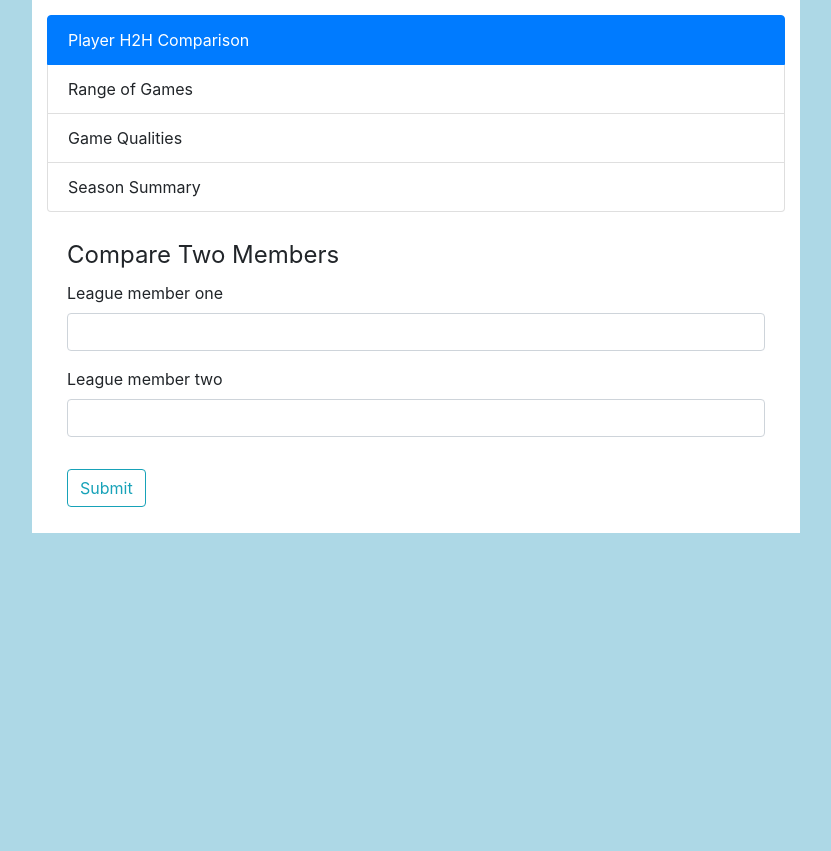
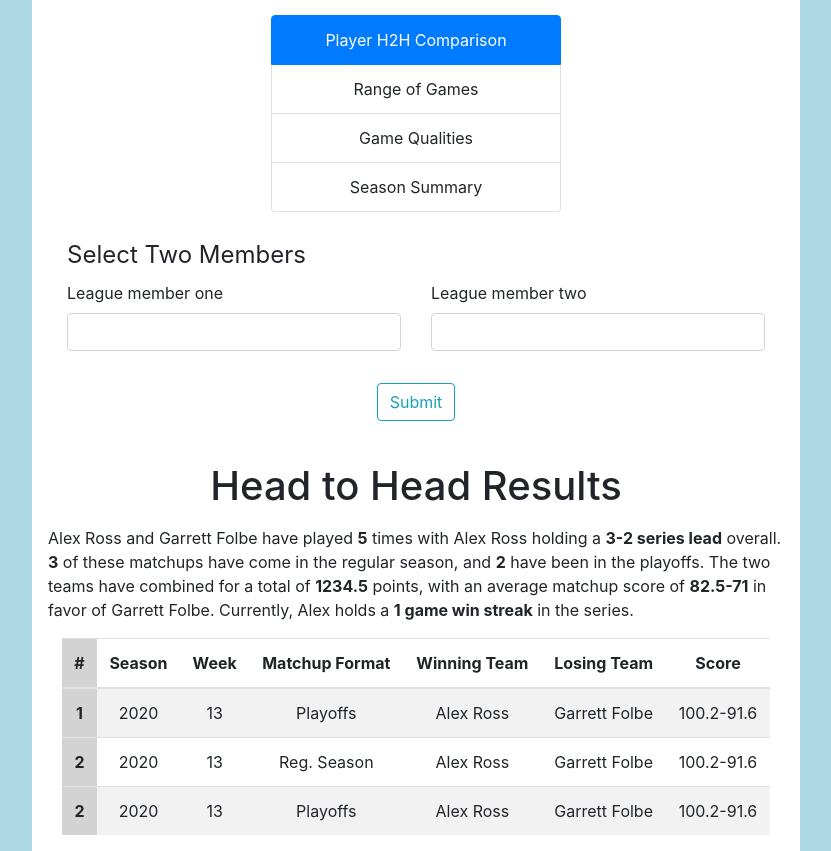
Before and after one commit to gfolbe318/fantasy_football_website, a Flask app: template ff_website/templates/head_to_head.html in a window 1280 px wide. Shown: the part 56-907 px from the top of the page, without its empty margins (224-1055 px from the left). Before the commit the page ends 589 px from the top, so only its background shows below. Run offline with Flask 2, Linux system fonts and the light colour scheme; the template is opened without the code that fills it, so the values that code supplies are empty, except form fields; form fields are guessed from the names that the template uses; some libraries are stand-ins or nearby versions.

Commit message:
head to head template done

```diff
--- a/ff_website/static/css/archives.css
+++ b/ff_website/static/css/archives.css
@@ -5,3 +5,11 @@
   margin-bottom: 15px;
   border-radius: 10px;
 }
+
+.form-control.is-invalid {
+  background-image: none;
+}
+
+#matchup-summary {
+  margin: 1rem;
+}
--- a/ff_website/templates/head_to_head.html
+++ b/ff_website/templates/head_to_head.html
@@ -1,7 +1,7 @@
 {% extends "layout.html" %} {% block content %}
 <div class="container-fluid content">
-  <div class="row">
-    <div class="col-12">
+  <div class="row justify-content-center text-center">
+    <div class="col-lg-5 col-md-7 col-sm-10">
       <ul class="list-group">
         <li class="list-group-item active">Player H2H Comparison</li>
         <li class="list-group-item">Range of Games</li>
@@ -15,7 +15,9 @@
       <form novalidate="novalidate" method="POST">
         <fieldset class="form-group">
           <input type="hidden" name="csrf_token" value="{{ csrf_token() }}" />
-          <legend>Compare Two Members</legend>
+          <legend>Select Two Members</legend>
+          <div class="row">
+            <div class="col-md-6 sol-sm-12">
               <div class="form-group">
                 {{ form.leagueMemberOne.label(class="form-control-md") }} {% if
                 form.leagueMemberOne.errors %} {{
@@ -29,7 +31,8 @@
                 {% else %} {{ form.leagueMemberOne(class="form-control
                 form-control-md") }} {% endif %}
               </div>
-
+            </div>
+            <div class="col-md-6 sol-sm-12">
               <div class="form-group">
                 {{ form.leagueMemberTwo.label(class="form-control-md") }} {% if
                 form.leagueMemberTwo.errors %} {{
@@ -43,12 +46,83 @@
                 {% else %} {{ form.leagueMemberTwo(class="form-control
                 form-control-md") }} {% endif %}
               </div>
+            </div>
+          </div>
         </fieldset>
+        <div class="row">
+          <div class="col-12 text-center">
             <div class="form-group">
               {{ form.submit(class="btn btn-outline-info")}}
+            </div>
+          </div>
         </div>
       </form>
     </div>
   </div>
+  <div class="row">
+    <div class="col-12">
+      <h1>Head to Head Results</h1>
+    </div>
+  </div>
+  <div class="row">
+    <div class=col-12">
+    <p id="matchup-summary">
+      Alex Ross and Garrett Folbe have played <b>5</b> times with Alex Ross
+      holding a <b>3-2 series lead</b> overall. <b>3</b> of these matchups have
+      come in the regular season, and <b>2</b> have been in the playoffs. The
+      two teams have combined for a total of <b>1234.5</b> points, with an
+      average matchup score of <b>82.5-71</b> in favor of Garrett Folbe.
+      Currently, Alex holds a <b>1 game win streak</b> in the series.
+    </p>
+  </div>
+</div>
+
+<div class="col-12">
+  <div
+    class="table-responsive-sm table-responsive-md table-responsive-xs table-responsive justify-content-center"
+  >
+    <table class="table table-striped">
+      <thead>
+        <tr>
+          <th scope="col">#</th>
+          <th scope="col">Season</th>
+          <th scope="col">Week</th>
+          <th scope="col">Matchup Format</th>
+          <th scope="col">Winning Team</th>
+          <th scope="col">Losing Team</th>
+          <th scope="col">Score</th>
+        </tr>
+      </thead>
+      <tbody>
+        <tr>
+          <th scope="row">1</th>
+          <td>2020</td>
+          <td>13</td>
+          <td>Playoffs</td>
+          <td>Alex Ross</td>
+          <td>Garrett Folbe</td>
+          <td>100.2-91.6</td>
+        </tr>
+        <tr>
+          <th scope="row">2</th>
+          <td>2020</td>
+          <td>13</td>
+          <td>Reg. Season</td>
+          <td>Alex Ross</td>
+          <td>Garrett Folbe</td>
+          <td>100.2-91.6</td>
+        </tr>
+        <tr>
+          <th scope="row">2</th>
+          <td>2020</td>
+          <td>13</td>
+          <td>Playoffs</td>
+          <td>Alex Ross</td>
+          <td>Garrett Folbe</td>
+          <td>100.2-91.6</td>
+        </tr>
+      </tbody>
+    </table>
+  </div>
 </div>
 {% endblock content %}
```
Lines whose indentation alone changed are shown as unchanged.
